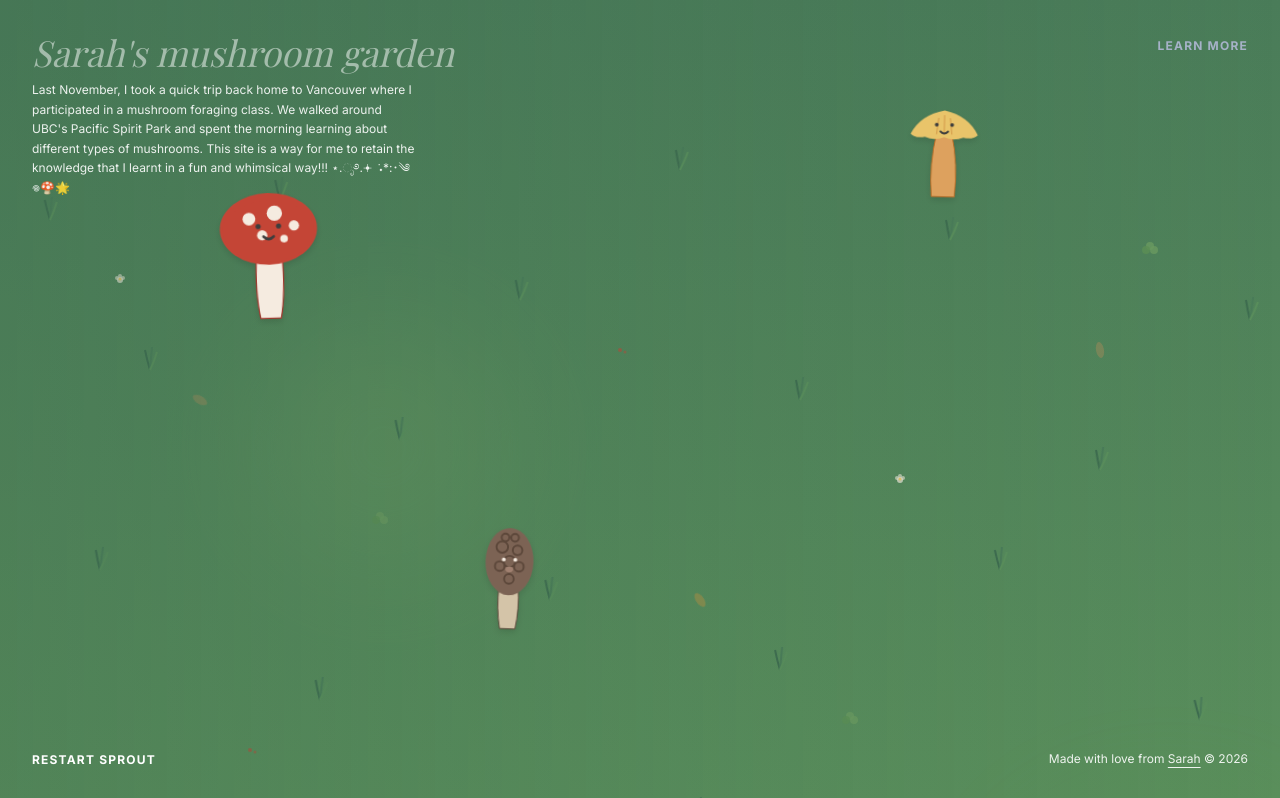
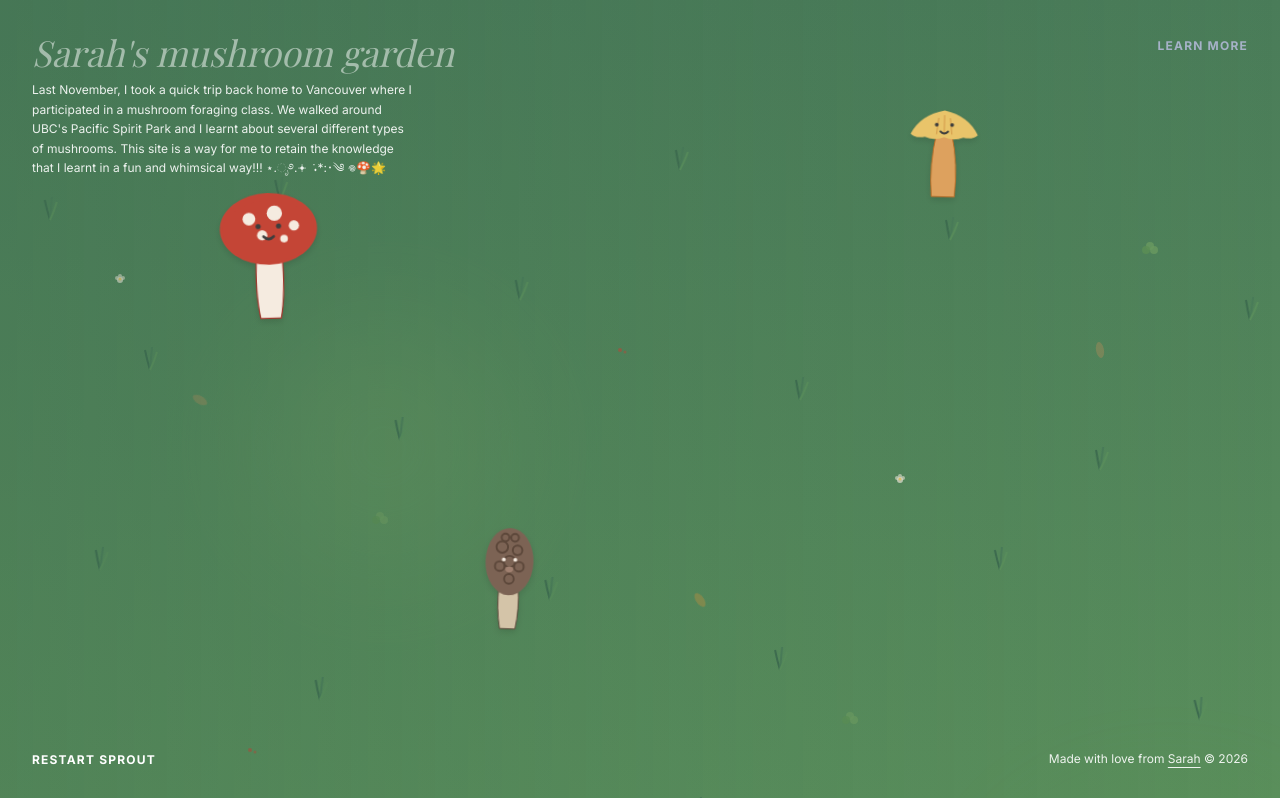
Before and after one commit to sarahdang/mushroom-ftw, a Next.js app: page / in a window 1280 px wide. Shown: the top 798 px of the page. Built offline with nearby package versions, Linux system fonts and the light colour scheme; a web font is replaced by a local one.

Commit message:
Update page.tsx

```diff
--- a/app/page.tsx
+++ b/app/page.tsx
@@ -239,7 +239,7 @@ export default function MushroomGarden() {
       {/* Sticky top-left text*/}
       <div className="fixed top-20 left-8 z-50 max-w-sm space-y-4">
        <p className="font-sans text-xs leading-relaxed text-[var(--color-white)]/90">
-          Last November, I took a quick trip back home to Vancouver where I participated in a mushroom foraging class. We walked around UBC's Pacific Spirit Park and spent the morning learning about different types of mushrooms. This site is a way for me to retain the knowledge that I learnt in a fun and whimsical way!!! ⋆.ೃ࿔.𖥔 ݁ ˖*:･༄ 𖦹🍄🌟
+          Last November, I took a quick trip back home to Vancouver where I participated in a mushroom foraging class. We walked around UBC's Pacific Spirit Park and I learnt about several different types of mushrooms. This site is a way for me to retain the knowledge that I learnt in a fun and whimsical way!!! ⋆.ೃ࿔.𖥔 ݁ ˖*:･༄ 𖦹🍄🌟
         </p>
       </div>
 
```
